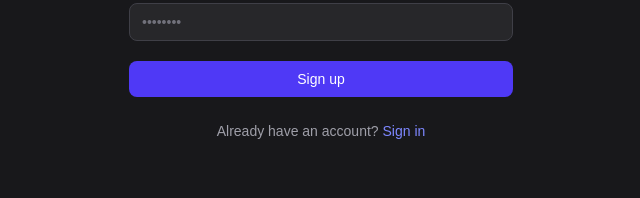
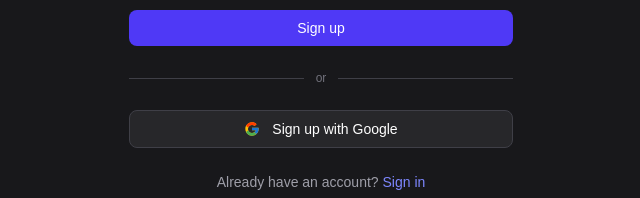
Before and after one commit to teejay-nguyen/Strife-v2, a Next.js app: page /signup in a window 1280 px wide. Shown: the part 503-701 px from the top of the page, without its empty margins (319-959 px from the left). Built offline with nearby package versions, Linux system fonts and the light colour scheme; no server answers.

Commit message:
Added Google single sign on functionality and consent form callback routing

```diff
--- /dev/null
+++ b/src/app/auth/callback/route.tsx
@@ -0,0 +1,14 @@
+import { createClient } from "@/lib/supabase/server";
+import { NextResponse } from "next/server";
+
+export async function GET(request: Request) {
+  const { searchParams, origin } = new URL(request.url);
+  const code = searchParams.get("code");
+
+  if (code) {
+    const supabase = createClient();
+    await supabase.auth.exchangeCodeForSession(code);
+  }
+
+  return NextResponse.redirect(`${origin}/messages`);
+}
--- /dev/null
+++ b/src/components/auth/GoogleSignInButton.tsx
@@ -0,0 +1,57 @@
+"use client";
+import { createClient } from "@/lib/supabase/client";
+
+export default function GoogleSignInButton({
+  label = "Continue with Google",
+}: {
+  label?: string;
+}) {
+  const supabase = createClient();
+
+  const handleGoogleSignIn = async () => {
+    await supabase.auth.signInWithOAuth({
+      provider: "google",
+      options: {
+        redirectTo: `${window.location.origin}/auth/callback`,
+      },
+    });
+  };
+
+  return (
+    <button
+      onClick={handleGoogleSignIn}
+      type="button"
+      className="w-full flex items-center justify-center gap-3 bg-zinc-800 hover:bg-zinc-700 border border-zinc-700 text-white font-medium py-2 px-4 rounded-lg text-sm transition-colors"
+    >
+      <GoogleIcon />
+      {label}
+    </button>
+  );
+}
+
+function GoogleIcon() {
+  return (
+    <svg
+      xmlns="http://www.w3.org/2000/svg"
+      viewBox="0 0 48 48"
+      className="w-4 h-4"
+    >
+      <path
+        fill="#FFC107"
+        d="M43.611 20.083H42V20H24v8h11.303c-1.649 4.657-6.08 8-11.303 8-6.627 0-12-5.373-12-12s5.373-12 12-12c3.059 0 5.842 1.154 7.961 3.039l5.657-5.657C34.046 6.053 29.268 4 24 4 12.955 4 4 12.955 4 24s8.955 20 20 20 20-8.955 20-20c0-1.341-.138-2.65-.389-3.917z"
+      />
+      <path
+        fill="#FF3D00"
+        d="m6.306 14.691 6.571 4.819C14.655 15.108 18.961 12 24 12c3.059 0 5.842 1.154 7.961 3.039l5.657-5.657C34.046 6.053 29.268 4 24 4 16.318 4 9.656 8.337 6.306 14.691z"
+      />
+      <path
+        fill="#4CAF50"
+        d="M24 44c5.166 0 9.86-1.977 13.409-5.192l-6.19-5.238A11.91 11.91 0 0 1 24 36c-5.202 0-9.619-3.317-11.283-7.946l-6.522 5.025C9.505 39.556 16.227 44 24 44z"
+      />
+      <path
+        fill="#1976D2"
+        d="M43.611 20.083H42V20H24v8h11.303a12.04 12.04 0 0 1-4.087 5.571l.003-.002 6.19 5.238C36.971 39.205 44 34 44 24c0-1.341-.138-2.65-.389-3.917z"
+      />
+    </svg>
+  );
+}
--- a/src/components/auth/LoginForm.tsx
+++ b/src/components/auth/LoginForm.tsx
@@ -2,6 +2,7 @@
 import { useState } from "react";
 import { createClient } from "@/lib/supabase/client";
 import { useRouter } from "next/navigation";
+import GoogleSignInButton from "./GoogleSignInButton";
 import Link from "next/link";
 
 export default function LoginForm() {
@@ -89,6 +90,14 @@ export default function LoginForm() {
         </button>
       </form>
 
+      <div className="flex items-center gap-3">
+        <div className="flex-1 h-px bg-zinc-700" />
+        <span className="text-zinc-500 text-xs">or</span>
+        <div className="flex-1 h-px bg-zinc-700" />
+      </div>
+
+      <GoogleSignInButton label="Continue with Google" />
+
       <p className="text-zinc-400 text-sm text-center">
         Don't have an account?{" "}
         <Link
--- a/src/components/auth/SignupForm.tsx
+++ b/src/components/auth/SignupForm.tsx
@@ -2,6 +2,7 @@
 import { useState } from "react";
 import { createClient } from "@/lib/supabase/client";
 import { useRouter } from "next/navigation";
+import GoogleSignInButton from "./GoogleSignInButton";
 import Link from "next/link";
 
 const SPECIAL_CHARS = "!@#$%^&*()_+-=[]{}|;:,.<>?";
@@ -182,6 +183,14 @@ export default function SignupForm() {
         </button>
       </form>
 
+      <div className="flex items-center gap-3">
+        <div className="flex-1 h-px bg-zinc-700" />
+        <span className="text-zinc-500 text-xs">or</span>
+        <div className="flex-1 h-px bg-zinc-700" />
+      </div>
+
+      <GoogleSignInButton label="Sign up with Google" />
+
       <p className="text-zinc-400 text-sm text-center">
         Already have an account?{" "}
         <Link
--- a/src/middleware.ts
+++ b/src/proxy.ts
@@ -1,7 +1,7 @@
 import { createServerClient } from "@supabase/ssr";
 import { NextResponse, type NextRequest } from "next/server";
 
-export async function middleware(request: NextRequest) {
+export async function proxy(request: NextRequest) {
   let supabaseResponse = NextResponse.next({ request });
 
   const supabase = createServerClient(
```
